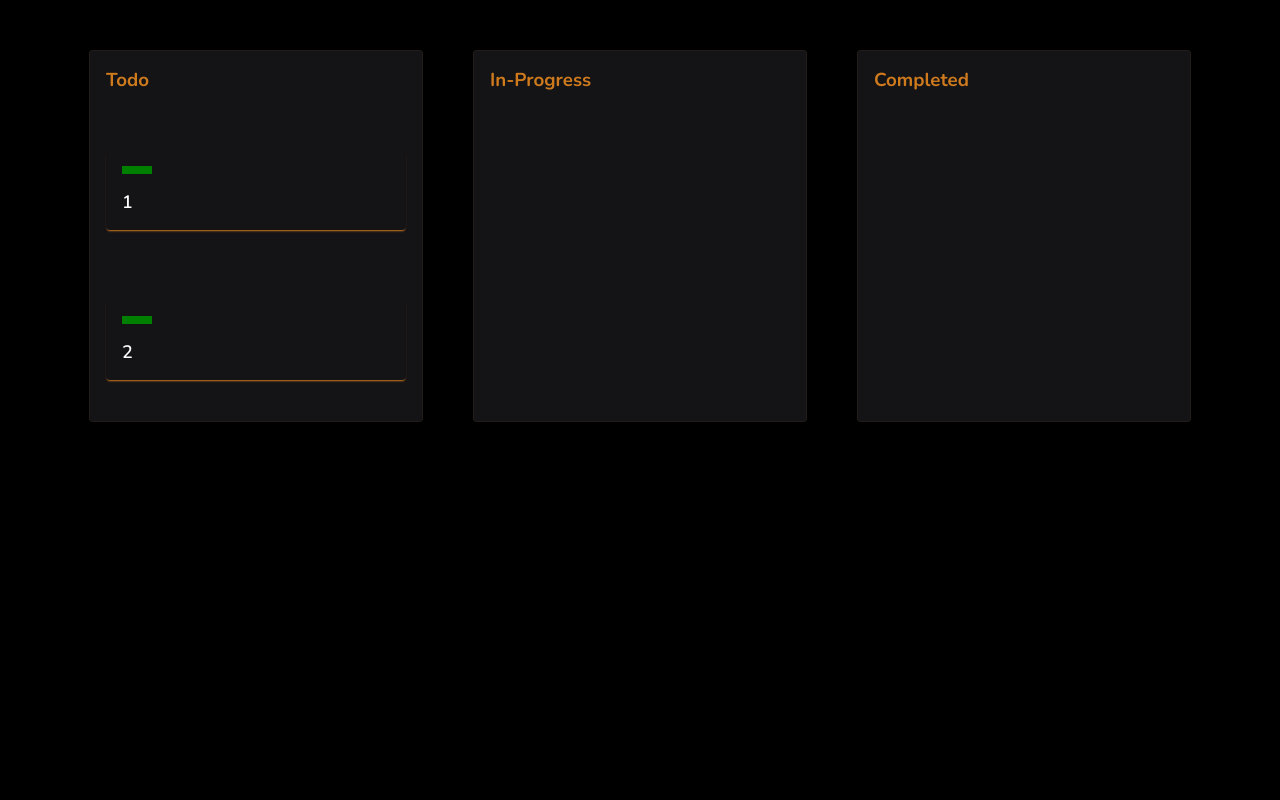
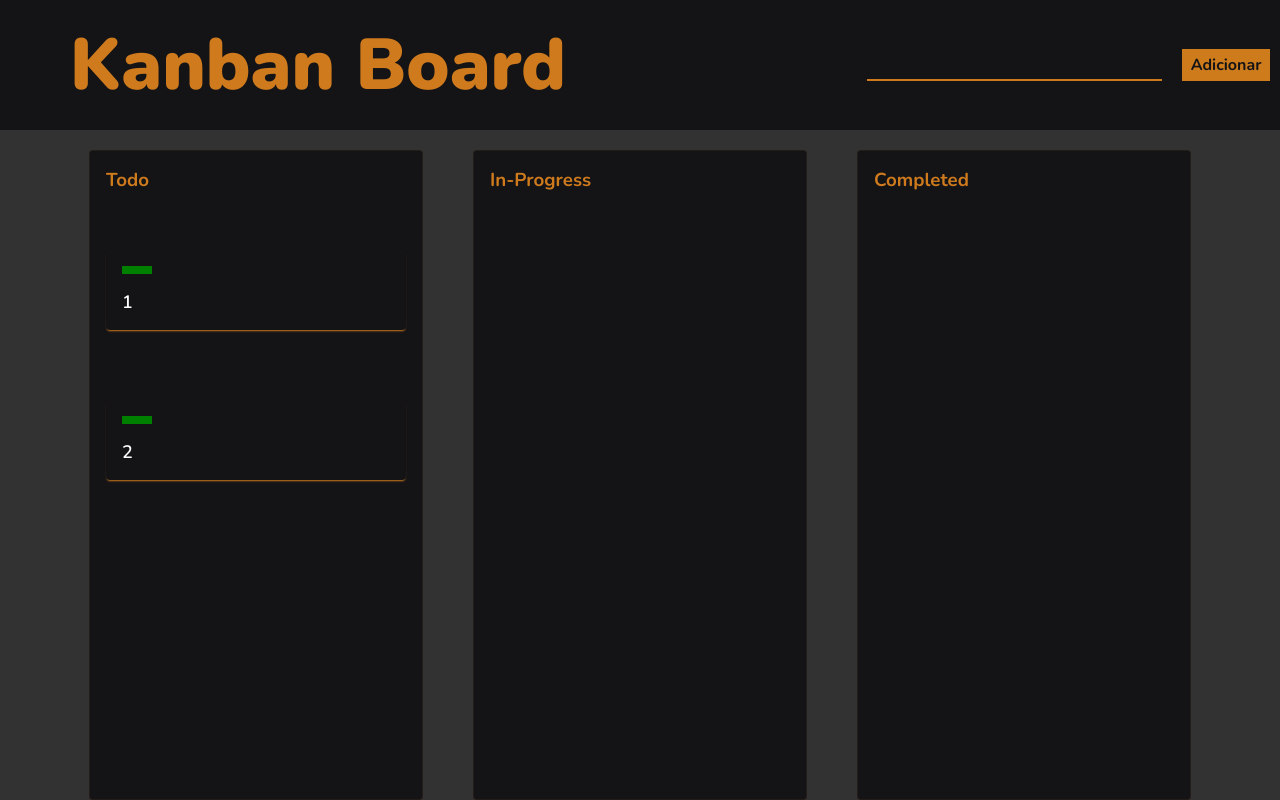
Before and after one commit to vitor-mat/Drag-and-drop-project, a React (Create React App) app: page / in a window 1280 px wide. Built offline with nearby package versions, Linux system fonts and the light colour scheme.

Commit message:
input para adicionar novos elementos adicionado

```diff
--- a/src/pages/kanban/index.js
+++ b/src/pages/kanban/index.js
@@ -56,27 +56,32 @@ export const KanbanPage = () => {
 
         if (source.droppableId === destination.droppableId && source.index === destination.index) return;
 
-        if (source.droppableId === destination.droppableId && source.index !== destination.index){
+        if (source.droppableId === destination.droppableId && source.index !== destination.index) {
             add = itemsCopy[source.droppableId].items.splice(source.index, 1)
-            console.log(add)
             itemsCopy[source.droppableId].items.splice(destination.index, 0, add[0])
         }
 
-        if(source.droppableId !== destination.droppableId){
+        if (source.droppableId !== destination.droppableId) {
             add = itemsCopy[source.droppableId].items.splice(source.index, 1)
             itemsCopy[destination.droppableId].items.splice(destination.index, 0, add[0])
         }
-        console.log(destination.droppableId)
         setCardListData(itemsCopy)
 
     }
 
     return (
         <Container>
+            <header>
+                <h1>Kanban Board</h1>
+                <div id="add-div">
+                    <input type="text"/>
+                    <button>Adicionar</button>
+                </div>
+            </header>
+            <main>
                 <DragDropContext onDragEnd={handleOnDragEnd}>
                     {
                         cardListData.map((data, index) => {
-                        console.log('mudou')
                             return (
                                 <Board
                                     title={data.title}
@@ -97,7 +102,6 @@ export const KanbanPage = () => {
                                                 >
                                                     {
                                                         data.items.map((value, index) => {
-                                                        console.log(value.id)
                                                             return (
                                                                 <Draggable key={`key${value.id}`} draggableId={value.id} index={index} >
                                                                     {
@@ -130,6 +134,7 @@ export const KanbanPage = () => {
                         })
                     }
                 </DragDropContext>
+            </main>
         </Container>
     )
 }
--- a/src/pages/kanban/style.js
+++ b/src/pages/kanban/style.js
@@ -1,13 +1,85 @@
 import styled from 'styled-components';
+
+import { highlightColor, backgroundColor } from '../../style/colors'
 
 export const Container = styled.div`
     width: 100%;
+    min-height: 100vh;
 
     display: flex;
-    justify-content: center;
-    flex-wrap: wrap;
-    padding: 50px;
-    gap: 50px;
+    flex-direction: column;
+    align-items: center;
+    background: rgba(50, 50, 50);
+
+    header{
+        width: 100%;
+        height: 130px;
+        display: grid;
+        grid-template-areas: "title input";
+        grid-template-row: 100%;
+        grid-template-columns: 65% 35%;
+        align-items: center;
+        background: ${backgroundColor};
+        padding-left: 70px;
+
+
+        h1{
+            width: 100%;
+            grid-area: title;
+            color: ${highlightColor};
+            font-size: 72px;
+            font-weight: 900;
+        }
+
+        #add-div{
+
+            grid-area: input;
+            height: 100%;
+            width: 100%;
+            display: flex;
+            gap: 20px;
+            align-items: center;
+            padding: 0 10px;
+
+            input{
+                width: 100%;
+                height: 32px;
+                background: none;
+                border: none;
+                outline: none;
+                border-bottom: 2px solid ${highlightColor};
+                color: ${highlightColor};
+                font-weight: 700;
+                font-size: 18px;
+            }
+
+            button{
+                background: ${highlightColor};
+                color: ${backgroundColor};
+                border: none;
+                font-weight: 700;
+                width: 120px;
+                height: 32px;
+                font-size: 16px;
+                cursor: pointer;
+                transition: .2s linear;
+            }
+
+            button:active{
+                opacity: .5;
+            }
+        }
+    }
+
+    main{
+        width: 100%;
+        flex: 1;
+        display: flex;
+        justify-content: center;
+        flex-wrap: wrap;
+        gap: 50px;
+        padding-top: 20px;
+    }
 
     .dropzone-container{
         padding: 16px;
--- /dev/null
+++ b/src/style/colors.js
@@ -0,0 +1,3 @@
+export const highlightColor = "#fd951fcc";
+
+export const backgroundColor = "#141316";
--- a/src/style/globalStyle.js
+++ b/src/style/globalStyle.js
@@ -10,8 +10,4 @@ export const GlobalStyle = createGlobalStyle`
         font-family: 'Nunito', sans-serif;
         font-weight: 400;
     }
-
-    body{
-        background: black;
-    }
 `
```
Lines whose indentation alone changed are shown as unchanged.
